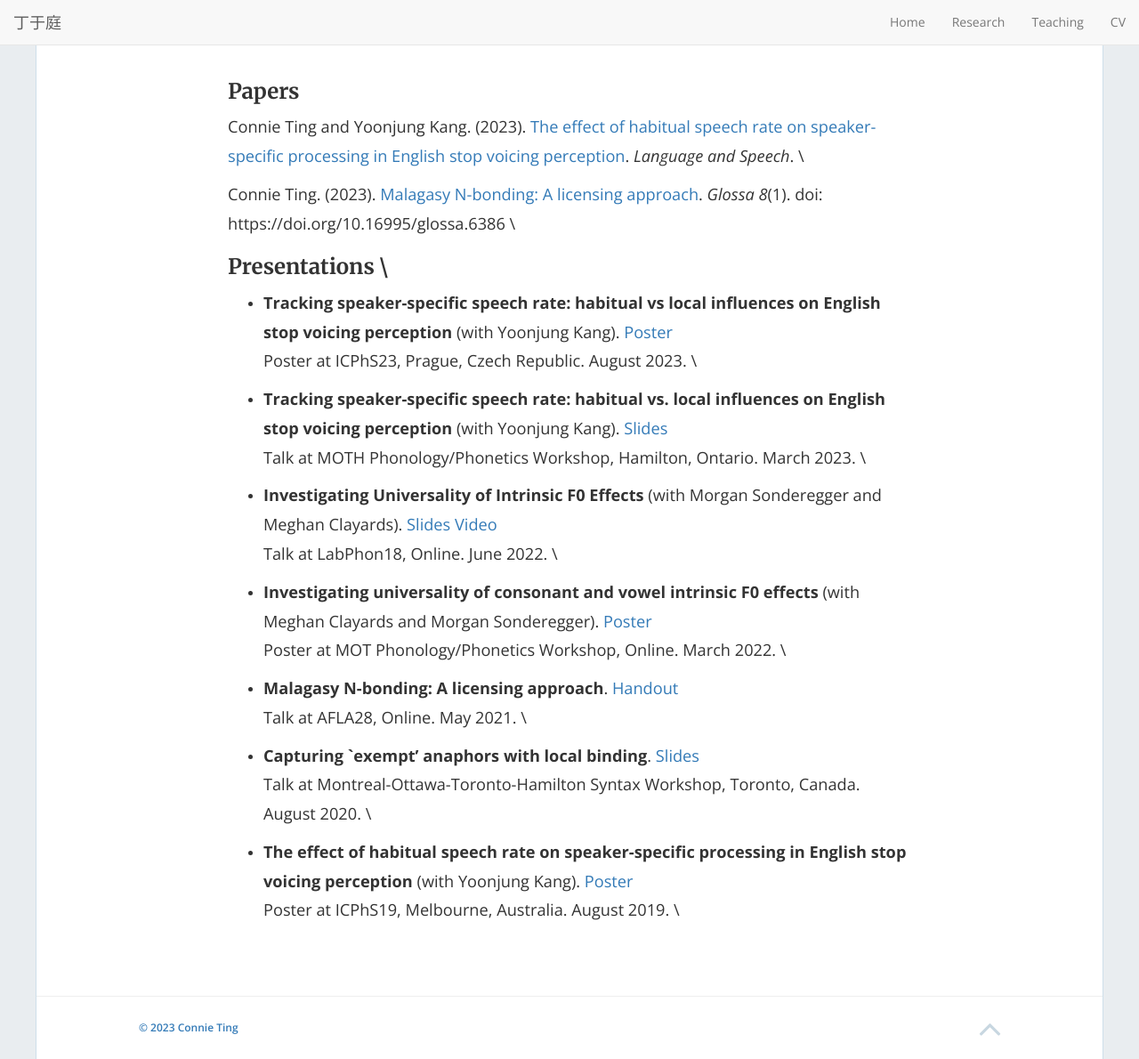
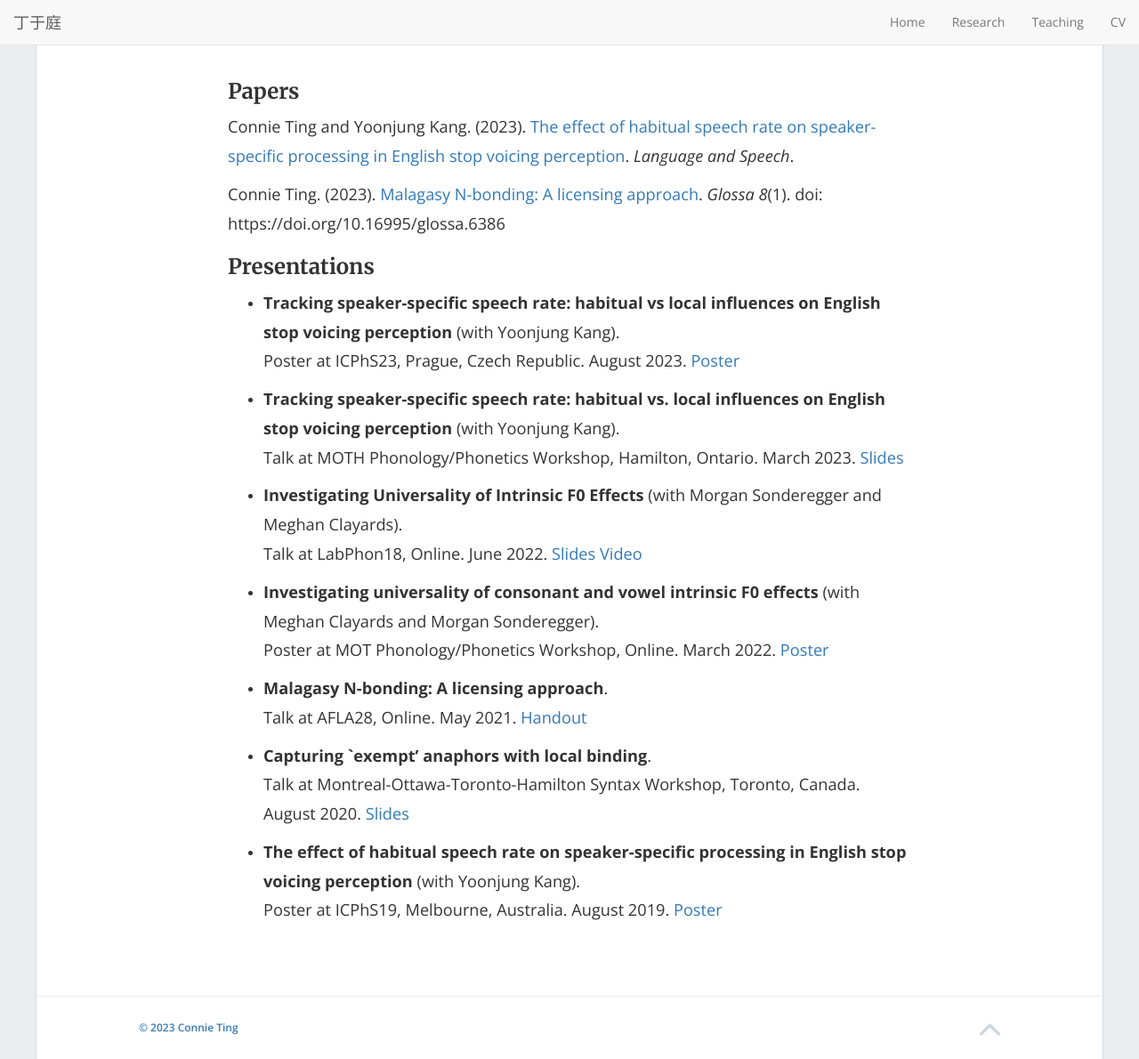
Before and after one commit to connieting/connieting.github.io, a Jekyll site: the page built from research.md, in a window 1280 px wide and 1190 px high. Shown: the whole window at 89% size. Built offline with Jekyll 4.4.1, drawn with Linux system fonts in a browser that asks for light colours; nearby versions of some CDN libraries.

```diff
--- a/research.md
+++ b/research.md
@@ -6,30 +6,30 @@ permalink: /research/
 
 ### Papers
 
-Connie Ting and Yoonjung Kang. (2023). [The effect of habitual speech rate on speaker-specific processing in English stop voicing perception](https://journals.sagepub.com/doi/10.1177/00238309231188078). _Language and Speech_.  \
+Connie Ting and Yoonjung Kang. (2023). [The effect of habitual speech rate on speaker-specific processing in English stop voicing perception](https://journals.sagepub.com/doi/10.1177/00238309231188078). _Language and Speech_.  <br>
 
-Connie Ting. (2023). [Malagasy N-bonding: A licensing approach](https://www.glossa-journal.org/article/id/6386/). _Glossa 8_(1). doi: https://doi.org/10.16995/glossa.6386 \
+Connie Ting. (2023). [Malagasy N-bonding: A licensing approach](https://www.glossa-journal.org/article/id/6386/). _Glossa 8_(1). doi: https://doi.org/10.16995/glossa.6386 <br>
 
 
-### Presentations \\
+### Presentations <br>
 
-- **Tracking speaker-specific speech rate: habitual vs local influences on English stop voicing perception** (with Yoonjung Kang). [Poster](/imgs/guava.jpeg) \
-  Poster at ICPhS23, Prague, Czech Republic. August 2023. \
+- **Tracking speaker-specific speech rate: habitual vs local influences on English stop voicing perception** (with Yoonjung Kang).\
+  Poster at ICPhS23, Prague, Czech Republic. August 2023. [Poster](/imgs/guava.jpeg)
 
-- **Tracking speaker-specific speech rate: habitual vs. local influences on English stop voicing perception** (with Yoonjung Kang). [Slides](/imgs/guava.jpeg) \
-  Talk at MOTH Phonology/Phonetics Workshop, Hamilton, Ontario. March 2023. \
+- **Tracking speaker-specific speech rate: habitual vs. local influences on English stop voicing perception** (with Yoonjung Kang).\
+  Talk at MOTH Phonology/Phonetics Workshop, Hamilton, Ontario. March 2023. [Slides](/imgs/guava.jpeg)
 
-- **Investigating Universality of Intrinsic F0 Effects** (with Morgan Sonderegger and Meghan Clayards). [Slides](/imgs/guava.jpeg) [Video](/imgs/guava.jpeg) \
-  Talk at LabPhon18, Online. June 2022. \
+- **Investigating Universality of Intrinsic F0 Effects** (with Morgan Sonderegger and Meghan Clayards).\
+  Talk at LabPhon18, Online. June 2022. [Slides](/imgs/guava.jpeg) [Video](/imgs/guava.jpeg)
 
-- **Investigating universality of consonant and vowel intrinsic F0 effects** (with Meghan Clayards and Morgan Sonderegger). [Poster](/imgs/guava.jpeg) \
-  Poster at MOT Phonology/Phonetics Workshop, Online. March 2022. \
+- **Investigating universality of consonant and vowel intrinsic F0 effects** (with Meghan Clayards and Morgan Sonderegger).\
+  Poster at MOT Phonology/Phonetics Workshop, Online. March 2022. [Poster](/imgs/guava.jpeg)
 
-- **Malagasy N-bonding: A licensing approach**. [Handout](/imgs/guava.jpeg) \
-  Talk at AFLA28, Online. May 2021. \
+- **Malagasy N-bonding: A licensing approach**.\
+  Talk at AFLA28, Online. May 2021.  [Handout](/imgs/guava.jpeg)
 
-- **Capturing `exempt' anaphors with local binding**. [Slides](/imgs/guava.jpeg) \
-  Talk at Montreal-Ottawa-Toronto-Hamilton Syntax Workshop, Toronto, Canada. August 2020. \
+- **Capturing `exempt' anaphors with local binding**.\
+  Talk at Montreal-Ottawa-Toronto-Hamilton Syntax Workshop, Toronto, Canada. August 2020. [Slides](/imgs/guava.jpeg)
 
-- **The effect of habitual speech rate on speaker-specific processing in English stop voicing perception** (with Yoonjung Kang). [Poster](/imgs/guava.jpeg) \
-  Poster at ICPhS19, Melbourne, Australia. August 2019. \
+- **The effect of habitual speech rate on speaker-specific processing in English stop voicing perception** (with Yoonjung Kang).\
+  Poster at ICPhS19, Melbourne, Australia. August 2019. [Poster](/imgs/guava.jpeg)
```
